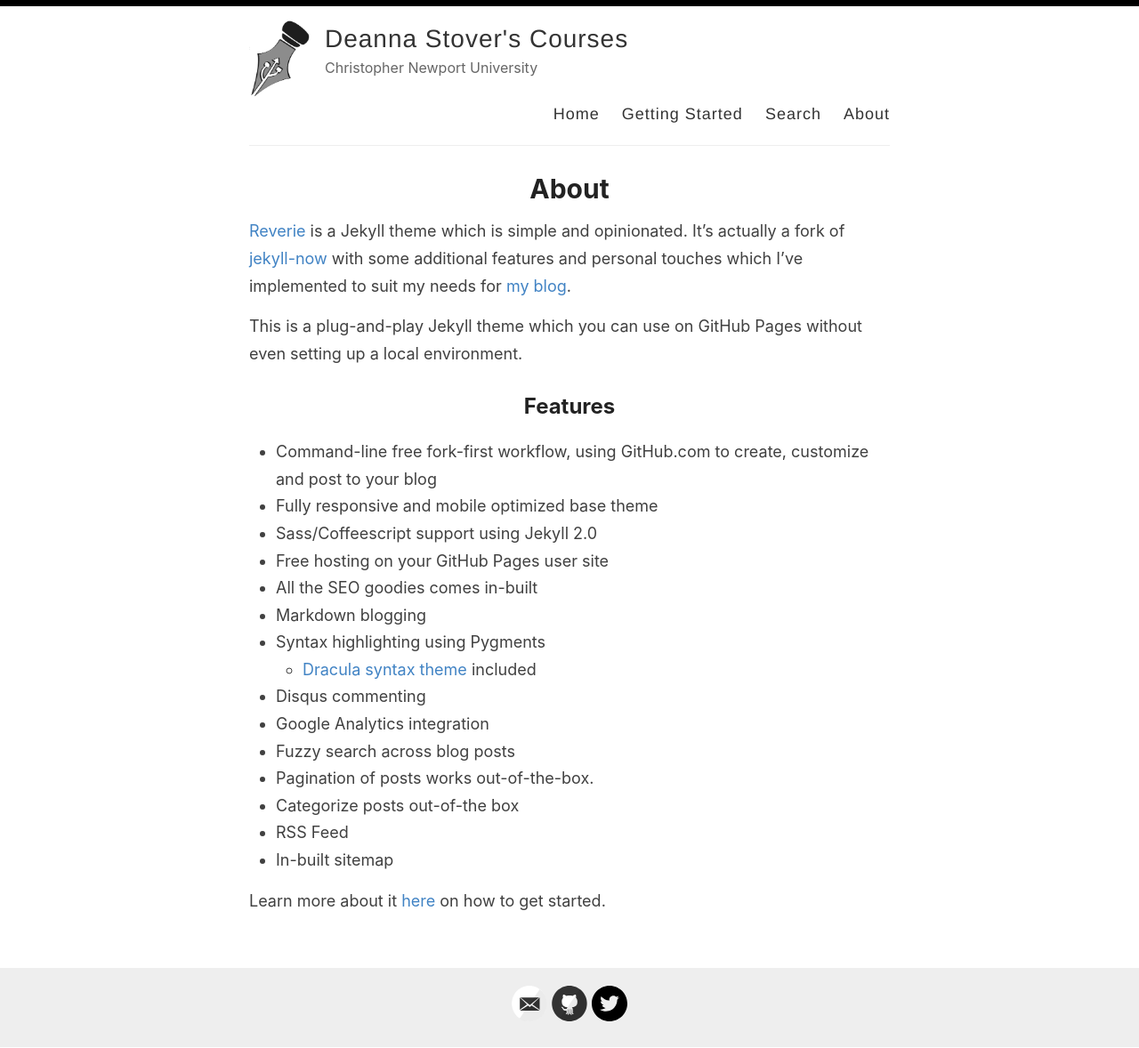
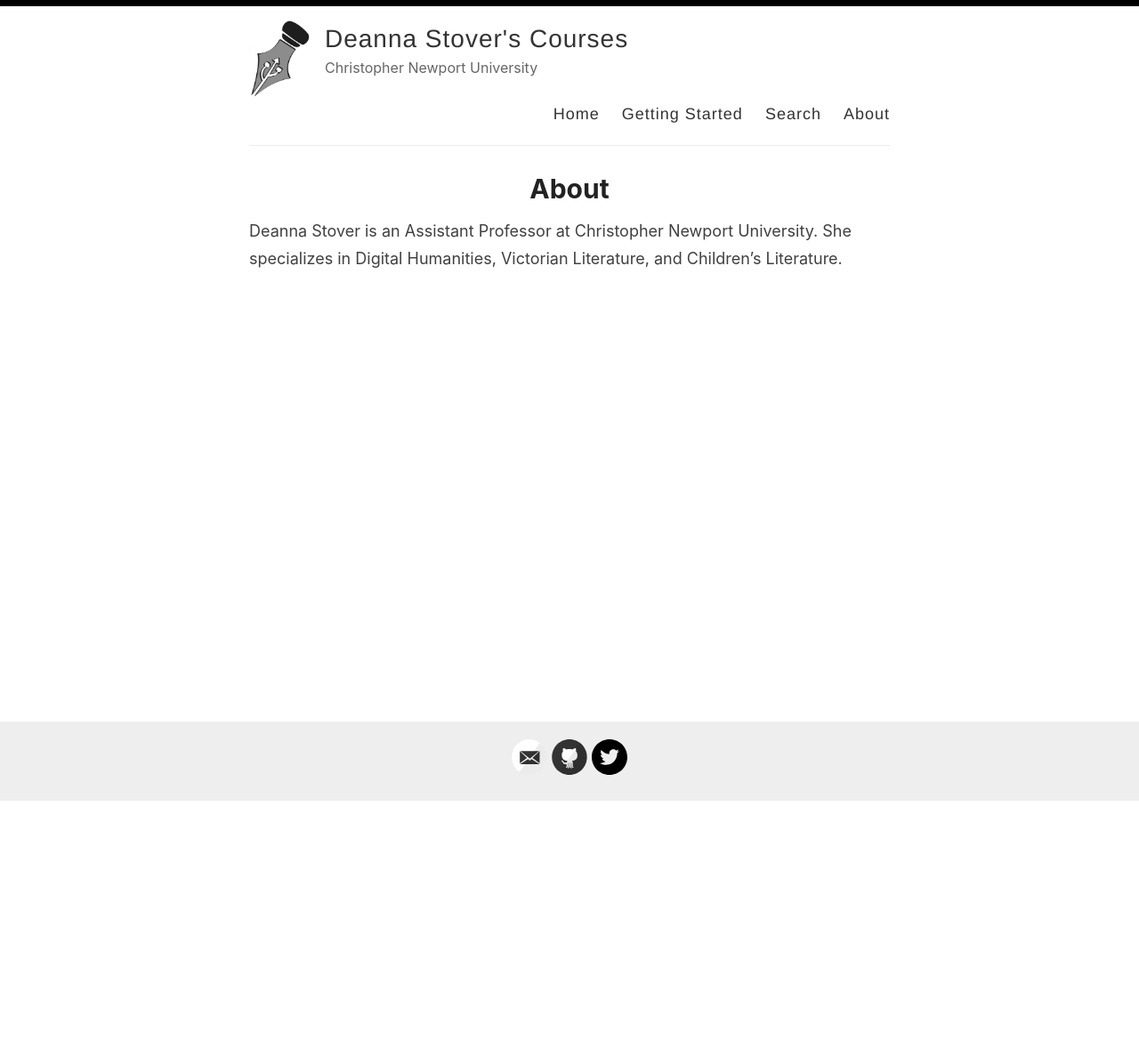
Before and after one commit to deanna-stover/teaching, a Jekyll site: the page built from _pages/about.md, in a window 1280 px wide. Shown: the whole page at 89% size. Built offline with Jekyll 4.4.1, drawn with Linux system fonts in a browser that asks for light colours; after the commit the page ends 901 px from its top, so only the background shows below that.

Commit message:
Update about.md

```diff
--- a/_pages/about.md
+++ b/_pages/about.md
@@ -4,26 +4,4 @@ title: About
 permalink: /about/
 ---
 
-[Reverie](https://github.com/amitmerchant1990/reverie) is a Jekyll theme which is simple and opinionated. It's actually a fork of [jekyll-now](https://github.com/barryclark/jekyll-now) with some additional features and personal touches which I've implemented to suit my needs for [my blog](https://www.amitmerchant.com).
-
-This is a plug-and-play Jekyll theme which you can use on GitHub Pages without even setting up a local environment.
-
-## Features
-
-- Command-line free fork-first workflow, using GitHub.com to create, customize and post to your blog
-- Fully responsive and mobile optimized base theme
-- Sass/Coffeescript support using Jekyll 2.0
-- Free hosting on your GitHub Pages user site
-- All the SEO goodies comes in-built
-- Markdown blogging
-- Syntax highlighting using Pygments
-    - [Dracula syntax theme](https://draculatheme.com/) included
-- Disqus commenting
-- Google Analytics integration
-- Fuzzy search across blog posts
-- Pagination of posts works out-of-the-box.
-- Categorize posts out-of-the box
-- RSS Feed
-- In-built sitemap
-
-Learn more about it [here](https://github.com/amitmerchant1990/reverie) on how to get started.
+Deanna Stover is an Assistant Professor at Christopher Newport University. She specializes in Digital Humanities, Victorian Literature, and Children's Literature.
```
